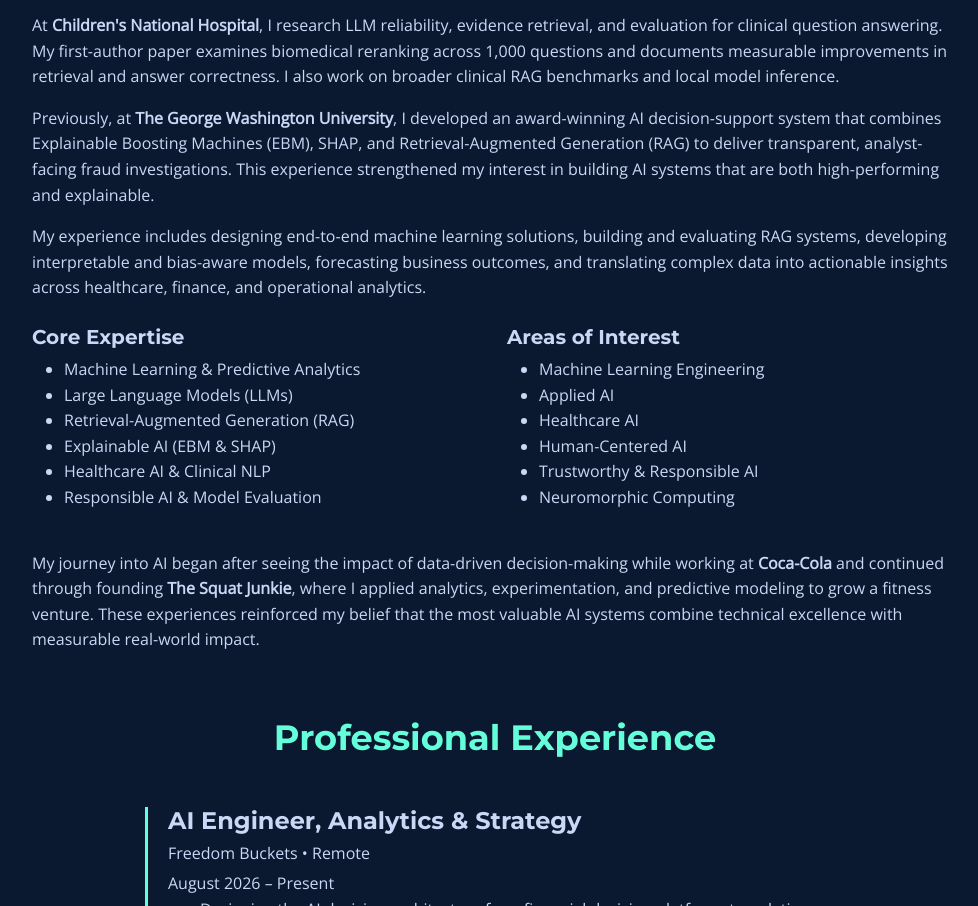
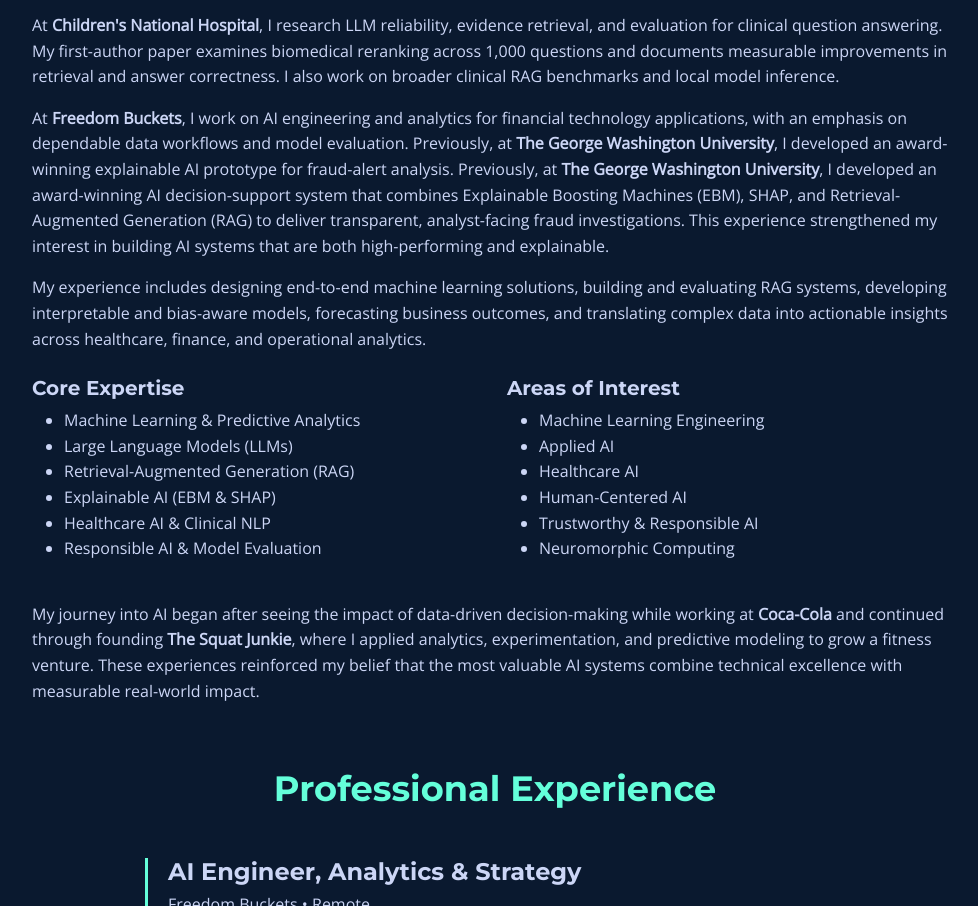
Before and after one commit to tsjmaryam/tsjmaryam.github.io, a plain HTML site: page index.html in a window 1280 px wide. Shown: the part 1253-2159 px from the top of the page, without its empty margins (145-1123 px from the left). Drawn offline with nearby package versions, Linux system fonts and the light colour scheme.

Commit message:
Add experience section for Freedom Buckets
Added a new paragraph detailing experience at Freedom Buckets and The George Washington University.

```diff
--- a/index.html
+++ b/index.html
@@ -120,6 +120,9 @@
         At <strong>Children's National Hospital</strong>, I research LLM reliability, evidence retrieval, and evaluation for clinical question answering. My first-author paper examines biomedical reranking across 1,000 questions and documents measurable improvements in retrieval and answer correctness. I also work on broader clinical RAG benchmarks and local model inference.      </p>
 
       <p>
+
+      <p>
+        At <strong>Freedom Buckets</strong>, I work on AI engineering and analytics for financial technology applications, with an emphasis on dependable data workflows and model evaluation. Previously, at <strong>The George Washington University</strong>, I developed an award-winning explainable AI prototype for fraud-alert analysis.
         Previously, at <strong>The George Washington University</strong>, I developed an award-winning AI decision-support system that combines Explainable Boosting Machines (EBM), SHAP, and Retrieval-Augmented Generation (RAG) to deliver transparent, analyst-facing fraud investigations. This experience strengthened my interest in building AI systems that are both high-performing and explainable.
       </p>
 
```
